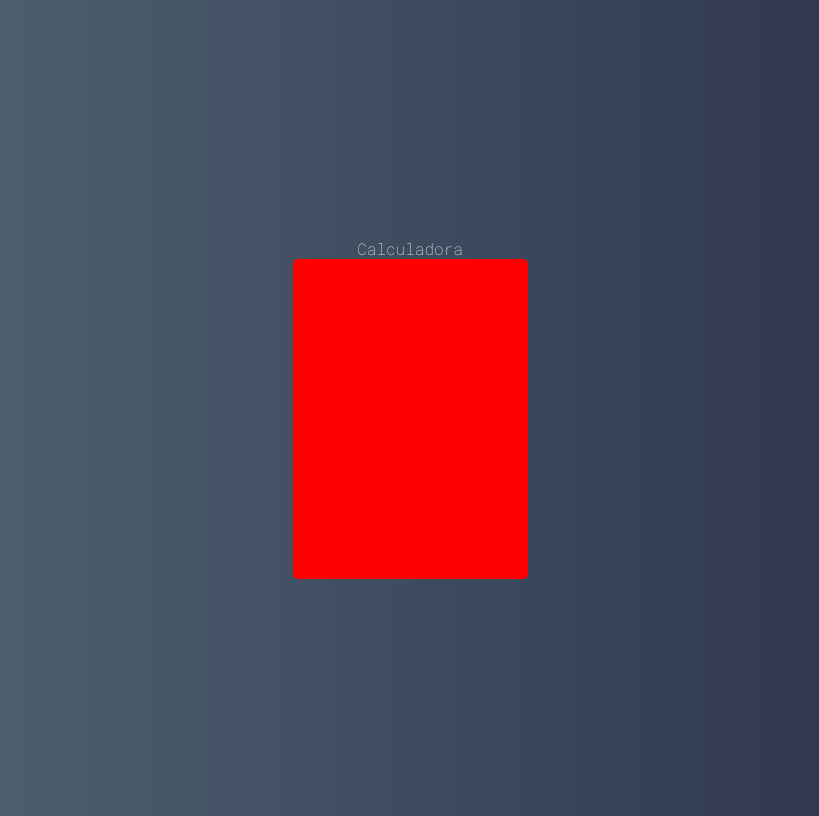
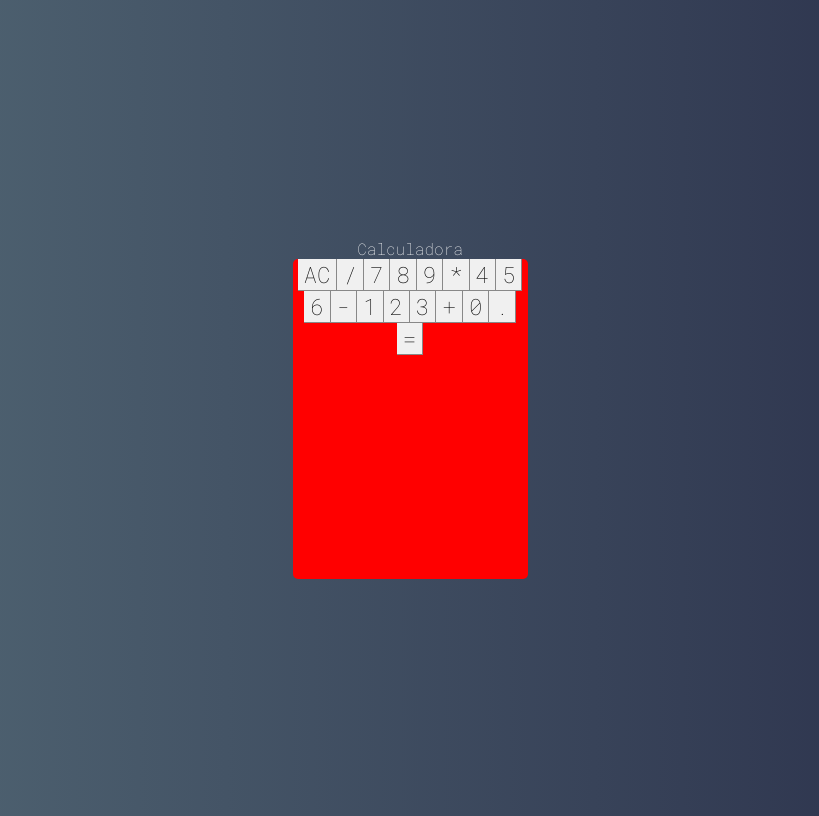
Before and after one commit to nathan-vm/CalculadoraReact, a React (Create React App) app: page / in a window 1280 px wide. Shown: the whole page, without its empty margins (230-1049 px from the left). Built offline with nearby package versions, Linux system fonts and the light colour scheme.

Commit message:
COMMIT 3

```diff
--- /dev/null
+++ b/src/components/Button.css
@@ -0,0 +1,14 @@
+:root {
+    --bg-button:#f0f0f0;
+    --bg-border-button: solid 1px #888;
+
+}
+
+.button{
+    font-size: 1.4em;
+    background-color: var(--bg-button);
+    border:none;
+    border-right: var(--bg-border-button);
+    border-bottom:var(--bg-border-button);
+    outline: none;
+}
--- /dev/null
+++ b/src/components/Button.jsx
@@ -0,0 +1,5 @@
+import React from 'react'
+import './Button.css'
+
+export default props =>
+<button className="button">{props.label}</button>
--- a/src/main/Calculator.css
+++ b/src/main/Calculator.css
@@ -1,4 +1,4 @@
-.Calculator{
+.calculator{
     height: 320px;
     width: 235px;
     border-radius: 5px;
--- a/src/main/Calculator.jsx
+++ b/src/main/Calculator.jsx
@@ -1,10 +1,29 @@
 import React, { Component } from 'react'
 import './Calculator.css'
+
+import Button from '../components/Button'
 
 export default class Calculator extends Component{
     render(){
         return(
-            <div className="Calculator">
+            <div className="calculator">
+                <Button label="AC"/>
+                <Button label="/"/>
+                <Button label="7"/>
+                <Button label="8"/>
+                <Button label="9"/>
+                <Button label="*"/>
+                <Button label="4"/>
+                <Button label="5"/>
+                <Button label="6"/>
+                <Button label="-"/>
+                <Button label="1"/>
+                <Button label="2"/>
+                <Button label="3"/>
+                <Button label="+"/>
+                <Button label="0"/>
+                <Button label="."/>
+                <Button label="="/>
 
             </div>
         )
```
